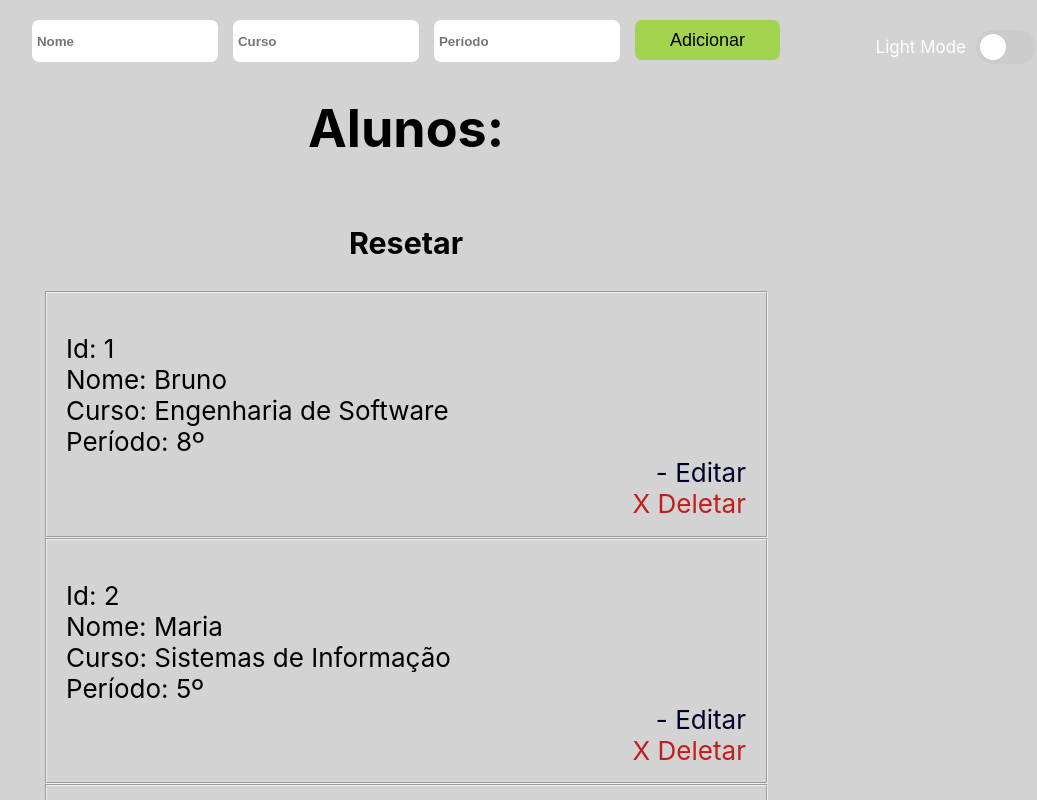
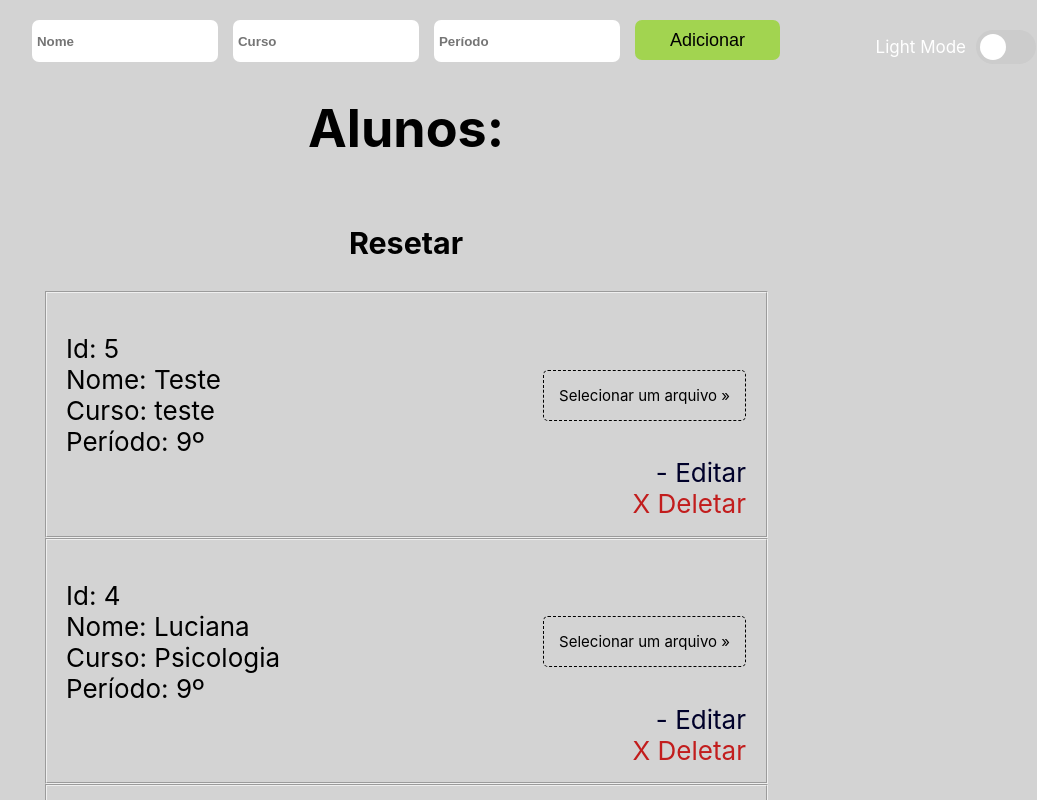
Before and after one commit to BrunoGrM/gcm-faculdade, a React (Create React App) app: page / in a window 1280 px wide. Shown: the top 800 px of the page, without its empty margins (234-1271 px from the left). Built offline with nearby package versions, Linux system fonts and the light colour scheme.

Commit message:
Caso 0000014: Adicionar o componente de Input de imagem para cada aluno cadastrado

```diff
--- a/src/App.css
+++ b/src/App.css
@@ -1,28 +1,12 @@
-fieldset {
-  min-width: 680px;
-  color: yellowgreen;
-  padding-top: 40px;
-}
-h1 {
-  text-align: center;
-  color: darkkhaki;
+.App-logo {
+  height: 40vmin;
+  pointer-events: none;
 }
 
-h3 {
-  text-align: left;
-  color: darkkhaki;
-}
-
-.editar {
-  color: cyan;
-  float: right;
-  cursor: pointer;
-}
-
-.container-aluno {
-  display: flex;
-  align-items: center;
-  justify-content: space-between;
+@media (prefers-reduced-motion: no-preference) {
+  .App-logo {
+    animation: App-logo-spin infinite 20s linear;
+  }
 }
 
 .dark-mode {
@@ -46,3 +30,44 @@ h3 {
   font-size: calc(10px + 2vmin);
   color: white;
 }
+
+.App-link {
+  color: #61dafb;
+}
+
+@keyframes App-logo-spin {
+  from {
+    transform: rotate(0deg);
+  }
+  to {
+    transform: rotate(360deg);
+  }
+}
+
+fieldset {
+  min-width: 680px;
+  color: yellowgreen;
+  padding-top: 40px;
+}
+
+h1 {
+  text-align: center;
+  color: darkkhaki;
+}
+
+h3 {
+  text-align: left;
+  color: darkkhaki;
+}
+
+.editar {
+  color: cyan;
+  float: right;
+  cursor: pointer;
+}
+
+.container-aluno {
+  display: flex;
+  align-items: center;
+  justify-content: space-between;
+}
--- a/src/App.js
+++ b/src/App.js
@@ -1,125 +1,18 @@
 import React, { useState } from 'react'
 import './App.css'
-import Button from './components/Button/Button'
-import Input from './components/Input/Input'
-import Form from './components/Form/Form'
 import Switch from './components/Switch/Switch';
+import Home from './pages/Home/Home'
 
 const App = () => {
-    const matriculados = [
-        {
-            id: 1,
-            nome: 'Bruno',
-            curso: 'Engenharia de Software',
-            periodo: '8º'
-        },
-        {
-            id: 2,
-            nome: 'Maria',
-            curso: 'Sistemas de Informação',
-            periodo: '5º'
-        },
-        {
-            id: 3,
-            nome: 'João',
-            curso: 'Gastronomia',
-            periodo: '2º'
-        },
-        {
-            id: 4,
-            nome: 'Luciana',
-            curso: 'Psicologia',
-            periodo: '9º'
-        },
-        {
-            id: 5,
-            nome: 'Teste',
-            curso: 'teste',
-            periodo: '9º'
-        }
-    ]
-    const [alunos, setAlunos] = useState(matriculados)
-    const [nome, setNome] = useState('')
-    const [curso, setCurso] = useState('')
-    const [periodo, setPeriodo] = useState('')
-    const [textoBotao, setTextoBotao] = useState('Adicionar')
     const [isDarkMode, setIsDarkMode] = useState(false);
 
-    const editarAluno = (aluno) => {
-        setTextoBotao('Editar')
-        setNome(aluno.nome)
-        setCurso(aluno.curso)
-        setPeriodo(aluno.periodo)
-    }
-
-    const deletarAluno = (id) => {
-        const listaFiltrada = alunos.filter(aluno => aluno.id !== id)
-        setAlunos(listaFiltrada)
-    }
-
-    const adicionarAluno = () => {
-        const newAluno = {
-            id: alunos.length + 1,
-            nome,
-            curso,
-            periodo
-        }
-        setAlunos([...alunos, newAluno])
-        setNome('')
-        setCurso('')
-        setPeriodo('')
-        setTextoBotao('Adicionar')
-        }
-        return (
+    return (
         <div className={isDarkMode ? 'dark-mode' : 'light-mode'}>
-        <div className="container-mode">
-            <label>{isDarkMode ? 'Dark' : 'Light'} Mode</label>
-            <Switch onChange={e => setIsDarkMode(e.target.checked)} text="mode" />
-        </div>
-        <Form>
-            <Input
-                type="text"
-                name="nome"
-                value={nome}
-                required
-                onChange={e => setNome(e.target.value)}
-                placeholder="Nome"
-            />
-            <Input
-                type="text"
-                name="curso"
-                value={curso}
-                required
-                onChange={e => setCurso(e.target.value)}
-                placeholder="Curso"
-            />
-            <Input
-                type="text"
-                name="periodo"
-                value={periodo}
-                required
-                onChange={e => setPeriodo(e.target.value)}
-                placeholder="Período"
-            />
-            <Button onClick={adicionarAluno} text={textoBotao} type='button' />
-        </Form>
-
-        <h1>Alunos:</h1>
-            <h3 onClick={() => setAlunos(matriculados)} style={{cursor:'pointer'}}>Resetar</h3>
-        {alunos.map((aluno, index) => (
-            <fieldset key={index}>
-                <div className="container-aluno">
-                    <div>
-                        <label>Id: {aluno.id}</label><br />
-                        <label>Nome: {aluno.nome}</label><br />
-                        <label>Curso: {aluno.curso}</label><br />
-                        <label>Período: {aluno.periodo}</label><br/>
-                    </div>
-                </div>
-                <label onClick={() => editarAluno(aluno)} className="editar">- Editar</label><br/>
-                <label onClick={() => deletarAluno(aluno.id)} style={{color:'#c21d1d', float:'right', cursor:'pointer'}}>X Deletar</label>
-            </fieldset>
-        ))}
+            <div className="container-mode">
+                <label>{isDarkMode ? 'Dark' : 'Light'} Mode</label>
+                <Switch onChange={e => setIsDarkMode(e.target.checked)} text="mode" />
+            </div>
+            <Home />
         </div>
     )
 }
--- /dev/null
+++ b/src/components/Aluno.jsx
@@ -0,0 +1,31 @@
+import React, { useState } from 'react'
+import InputImage from './InputImage/InputImage';
+
+const Aluno = ({ index, aluno, alunos, setAlunos, setEditarAluno }) => {
+    const [image, setImage] = useState(null);
+
+    const deletarAluno = (id) => setAlunos(alunos.filter(aluno => aluno.id !== id))
+    const editarAluno = (aluno) => setEditarAluno(aluno)
+
+    const handleChange = (event) => {
+        setImage(URL.createObjectURL(event.target.files[0]))
+    }
+
+    return (
+        <fieldset>
+            <div className="container-aluno">
+                <div>
+                    <label>Id: {aluno.id}</label><br />
+                    <label>Nome: {aluno.nome}</label><br />
+                    <label>Curso: {aluno.curso}</label><br />
+                    <label>Período: {aluno.periodo}</label><br/>
+                </div>
+                <InputImage image={image} onChange={handleChange} index={index} />
+            </div>
+            <label onClick={() => editarAluno(aluno)} className="editar">- Editar</label><br/>
+            <label onClick={() => deletarAluno(aluno.id)} style={{color:'#c21d1d', float:'right', cursor:'pointer'}}>X Deletar</label>
+        </fieldset>
+    )
+}
+
+export default Aluno
--- a/src/components/Button/Button.jsx
+++ b/src/components/Button/Button.jsx
@@ -1,10 +1,10 @@
 import React from 'react'
 import './button-styles.css'
 
-const Button = ({text, type, onClick}) => {
+const Button = ({text, type}) => {
 
     return (
-        <button className="default-custom-button" onClick={onClick} type={type}>{text}</button>
+        <button className='default-custom-button' type={type}>{text}</button>
     )
 }
 
--- /dev/null
+++ b/src/components/HomeForm.jsx
@@ -0,0 +1,78 @@
+import React, {useEffect, useState} from 'react'
+import Button from './Button/Button'
+import Input from './Input/Input'
+import Form from './Form/Form'
+
+const HomeForm = ({alunos, setAlunos, editarAluno, setEditarAluno}) => {
+    const novoForm = {
+        id: null,
+        nome: '',
+        curso: '',
+        periodo: ''
+    }
+
+    const [form, setForm] = useState(novoForm)
+
+    useEffect(() => {
+        if(!editarAluno) return
+        setForm({
+            id: editarAluno.id,
+            nome: editarAluno.nome,
+            curso: editarAluno.curso,
+            periodo: editarAluno.periodo
+        })
+    }, [editarAluno])
+
+    const adicionarEditarAluno = e => {
+        e.preventDefault()
+        const novoAluno = {
+            id: alunos.length>0 ? alunos.sort((a,b) => b.id-a.id)[0].id+1 : 1,
+            nome: form.nome,
+            curso: form.curso,
+            periodo: form.periodo
+        }
+
+        if(editarAluno) {
+            var alunosFiltrados = alunos.filter(aluno => aluno.id !== editarAluno.id)
+            var alunosAdicionados = ([...alunosFiltrados, {...novoAluno, id: editarAluno.id}])
+            setAlunos(alunosAdicionados)
+        } else {
+            setAlunos([...alunos, novoAluno])
+        }
+
+        setForm(novoForm)
+        setEditarAluno(null)
+    }
+
+    return(
+        <Form onSubmit={adicionarEditarAluno}>
+            <Input
+                type="text"
+                name="nome"
+                value={form.nome}
+                required
+                onChange={e => setForm({...form, nome: e.target.value})}
+                placeholder="Nome"
+            />
+            <Input
+                type="text"
+                name="curso"
+                value={form.curso}
+                required
+                onChange={e => setForm({...form, curso: e.target.value})}
+                placeholder="Curso"
+            />
+            <Input
+                type="text"
+                name="periodo"
+                value={form.periodo}
+                required
+                onChange={e => setForm({...form, periodo: e.target.value})}
+                placeholder="Período"
+            />
+            <Button text={editarAluno ? 'Editar' : 'Adicionar' } type='submit'/>
+        </Form>
+    )
+
+}
+export default HomeForm
--- /dev/null
+++ b/src/pages/Home/Home.jsx
@@ -0,0 +1,61 @@
+import React, { useState } from 'react'
+import Aluno from '../../components/Aluno'
+import HomeForm from '../../components/HomeForm'
+const matriculados = [
+    {
+        id: 1,
+        nome: 'Bruno',
+        curso: 'Engenharia de Software',
+        periodo: '8º'
+    },
+    {
+        id: 2,
+        nome: 'Maria',
+        curso: 'Sistemas de Informação',
+        periodo: '5º'
+    },
+    {
+        id: 3,
+        nome: 'João',
+        curso: 'Gastronomia',
+        periodo: '2º'
+    },
+    {
+        id: 4,
+        nome: 'Luciana',
+        curso: 'Psicologia',
+        periodo: '9º'
+    },
+    {
+        id: 5,
+        nome: 'Teste',
+        curso: 'teste',
+        periodo: '9º'
+    }
+]
+
+const Home = () => {
+
+    const [alunos, setAlunos] = useState(matriculados)
+    const [editarAluno, setEditarAluno] = useState(null)
+
+    return (
+        <>
+            <HomeForm alunos={alunos} setAlunos={setAlunos} editarAluno={editarAluno} setEditarAluno={setEditarAluno}/>
+            <h1>Alunos:</h1>
+            <h3 onClick={() => setAlunos(matriculados)} style={{cursor:'pointer'}}>Resetar</h3>
+            {
+                alunos.length===0 && <span>Nenhum aluno matriculado</span>
+            }
+
+            {
+                alunos.sort((a,b) => b.id-a.id).map(aluno => <Aluno key={aluno.id} index={aluno.id} aluno={aluno} alunos={alunos} setAlunos={setAlunos} setEditarAluno={setEditarAluno}/>)
+
+            }
+        </>
+    )
+}
+
+
+
+export default Home
```
